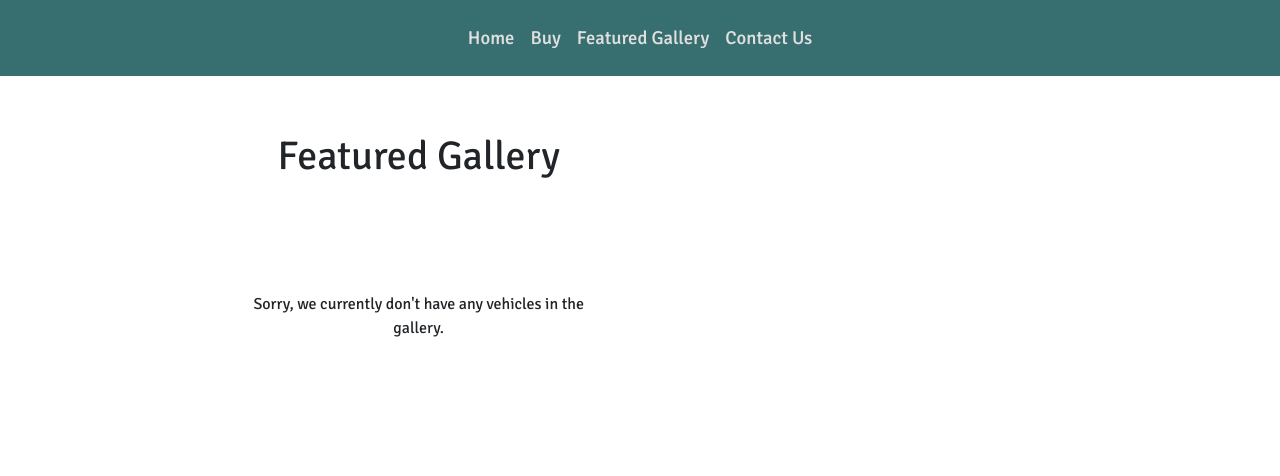
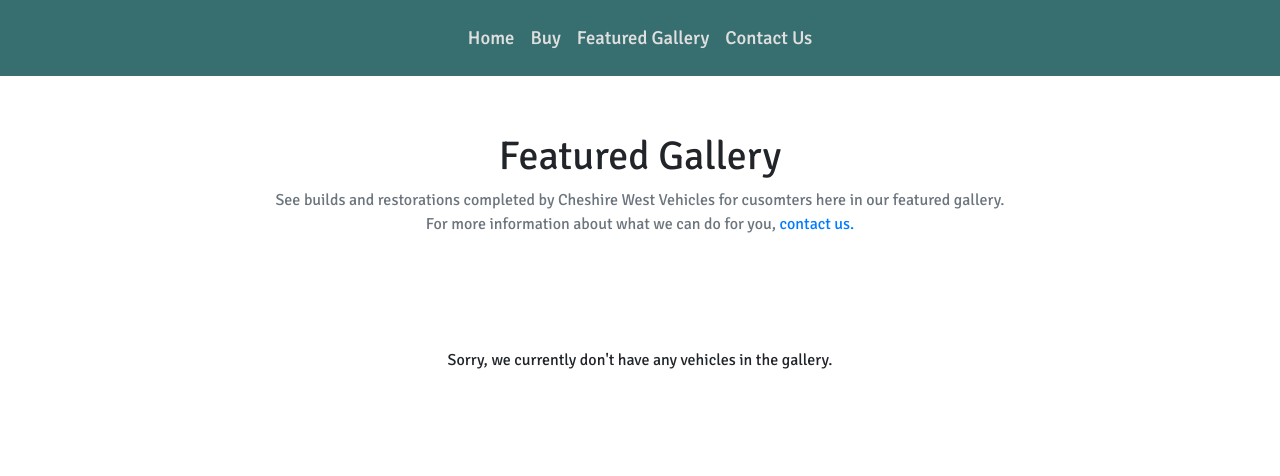
Before and after one commit to msped/cheshirewestvehicles, a Django app: page /gallery/ in a window 1280 px wide. Shown: the top 476 px of the page. Run offline with Django 4.2, Linux system fonts and the light colour scheme; data that the repository does not hold is empty; some libraries are stand-ins or nearby versions.

Commit message:
added information to galleryt page

```diff
--- a/gallery/templates/gallery.html
+++ b/gallery/templates/gallery.html
@@ -2,7 +2,7 @@
 {% load static %}
 {% load bootstrap_tags %}
 {% block meta %}
-<meta name="description" content="See featured vehicles built or restored by CheshireWestVehicles for customers to a professional standard.">
+<meta name="description" content="See featured vehicles built or restored by CheshireWestVehicles for customers to a high professional standard.">
 {% endblock meta %}
 
 {% block title %}Featured Gallery{% endblock title %}
@@ -14,7 +14,8 @@
     <section class="row my-2">
         <div class="col-12 mb-5">
             <h1 class="text-center">Featured Gallery</h1>
-            <p class="text-muted text-center font-custom"></p>
+            <p class="text-muted text-center font-custom">See builds and restorations completed by Cheshire West Vehicles for cusomters here in our featured gallery. <br>
+                For more information about what we can do for you, <a href="{% url 'contact' %}"> contact us.</a></p>
         </div>
         {% for item in featured %}
         <div class="card col-12 my-2">
```
